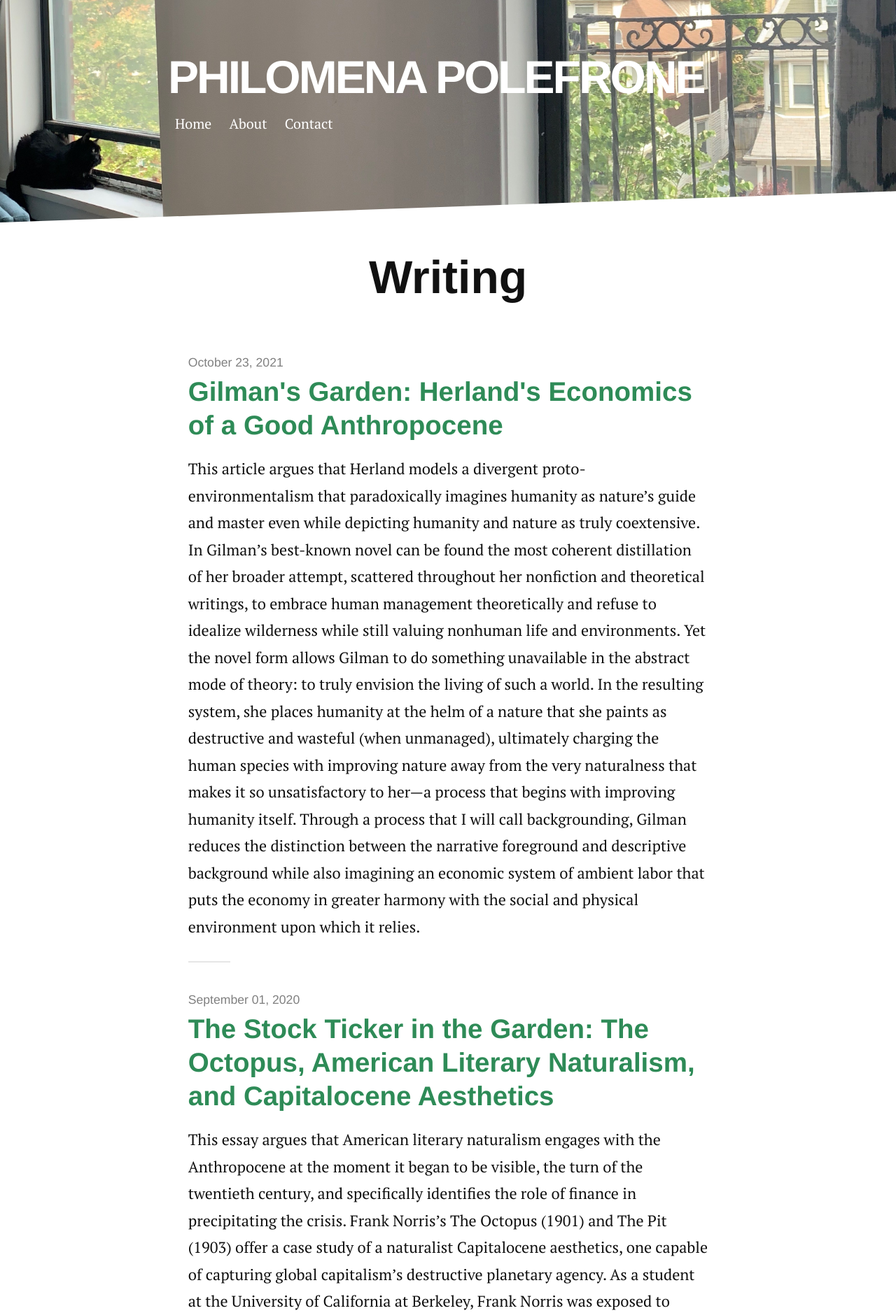
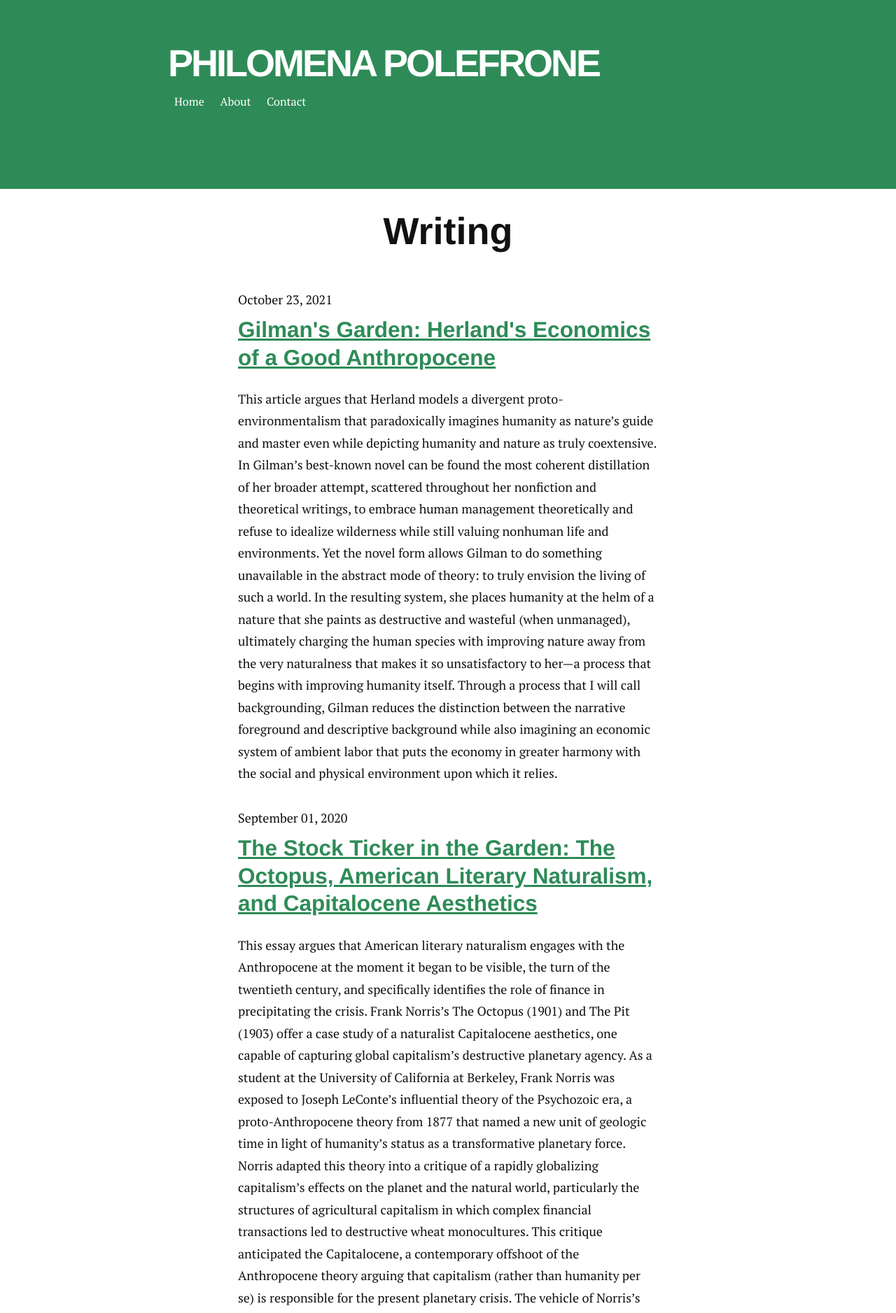
Before and after one commit to themeinmena/themeinmena.github.io, a Jekyll site: the page built from index.html, in a window 1280 px wide. Shown: the top 1877 px of the page at 70% size. Built offline with Jekyll 4.4.1, drawn with Linux system fonts in a browser that asks for light colours; nearby versions of some CDN libraries; the list of posts is cut into pages by our own code.

Commit message:
switch css

```diff
--- a/_includes/head.html
+++ b/_includes/head.html
@@ -66,7 +66,7 @@
     <link rel="alternate" type="application/rss+xml" title="{{ site.title }}" href="{{ "/feed.xml" | prepend: site.url }}" />
 
     <!-- Stylesheet -->
-    <link rel="stylesheet" href="/assets/css/style.css">
+    <link rel="stylesheet" href="/css/style.css"> <!-- was assets before /css -->
     <!--[if IE 8]><link rel="stylesheet" href="/assets/css/ie.css"><![endif]-->
     <link rel="canonical" href="{{ page.url | replace:'index.html','' | prepend: site.url }}">
 
```
Also changed, not shown: assets/img/favicon1.ico (deleted), 3 other files.
